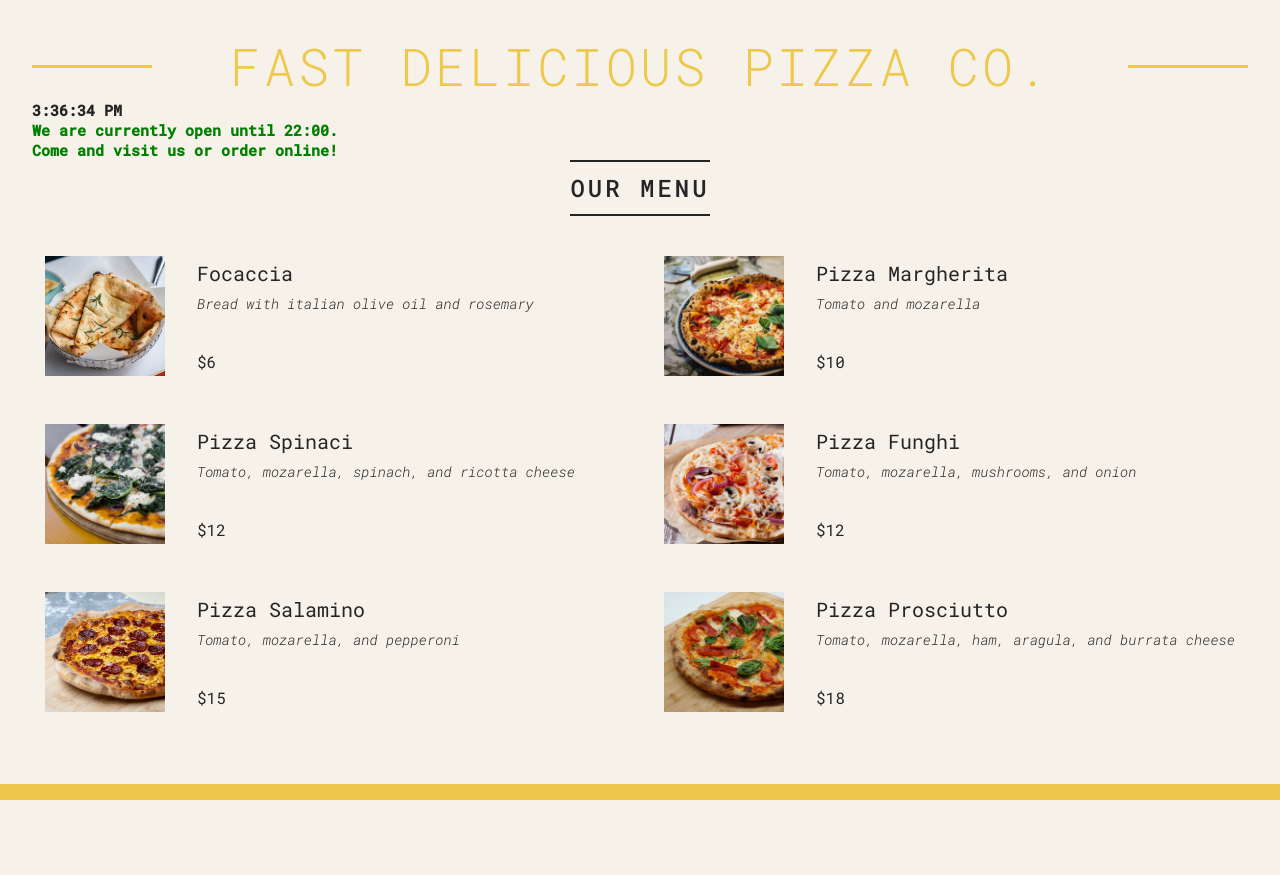
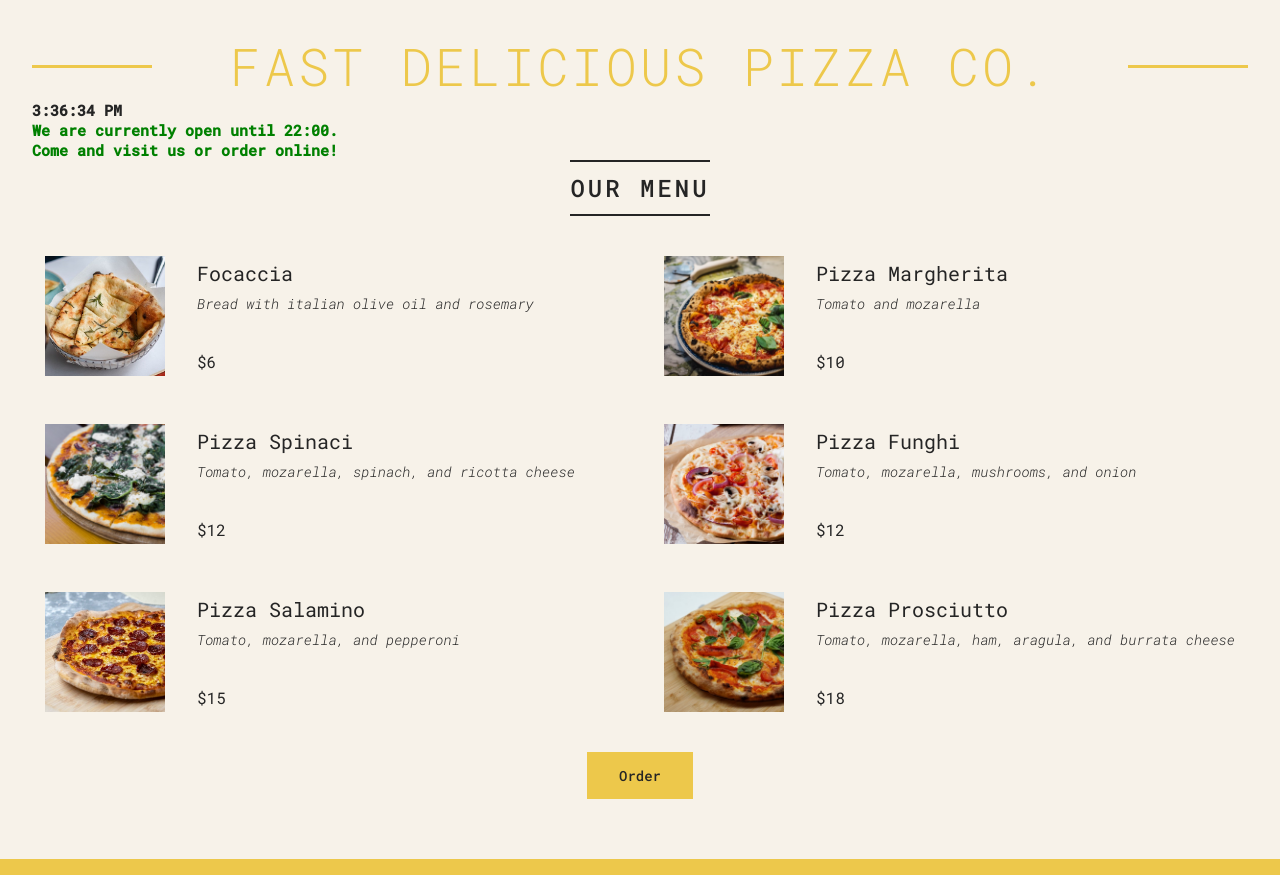
Before and after one commit to Scientific-Research/pizza-menu, a React (Vite) app: page / in a window 1280 px wide. Before the commit the page ends 800 px from the top, so only its background shows below. Built offline with nearby package versions, Linux system fonts and the light colour scheme.

Commit message:
put the Order button a little bit far away from Pizza Menu

```diff
--- a/src/App.tsx
+++ b/src/App.tsx
@@ -167,5 +167,11 @@ export const Pizza = ({ pizzaObj }: { pizzaObj: IPizza }) => {
 };
 
 export const Footer = () => {
-  return <footer className="footer"></footer>;
+  return (
+    <footer className="footer">
+      <div className="order">
+        <button className="btn">Order</button>
+      </div>
+    </footer>
+  );
 };
--- a/src/index.css
+++ b/src/index.css
@@ -1,4 +1,4 @@
-@import url('https://fonts.googleapis.com/css2?family=Roboto+Mono:ital,wght@0,300;0,400;0,500;1,300&display=swap');
+@import url("https://fonts.googleapis.com/css2?family=Roboto+Mono:ital,wght@0,300;0,400;0,500;1,300&display=swap");
 
 * {
   margin: 0;
@@ -11,7 +11,7 @@ html {
 }
 
 body {
-  font-family: 'Roboto Mono', sans-serif;
+  font-family: "Roboto Mono", sans-serif;
   color: #252525;
   font-weight: 400;
   background-color: #f7f2e9;
@@ -55,7 +55,7 @@ body {
 .header h1::before,
 .header h1::after {
   display: block;
-  content: '';
+  content: "";
   height: 3px;
   width: 12rem;
   background-color: #edc84b;
@@ -172,6 +172,7 @@ body {
   padding: 1.4rem 3.2rem;
   cursor: pointer;
   transition: all 0.2s;
+  margin-top: 4rem;
 }
 
 .btn:hover {
```
